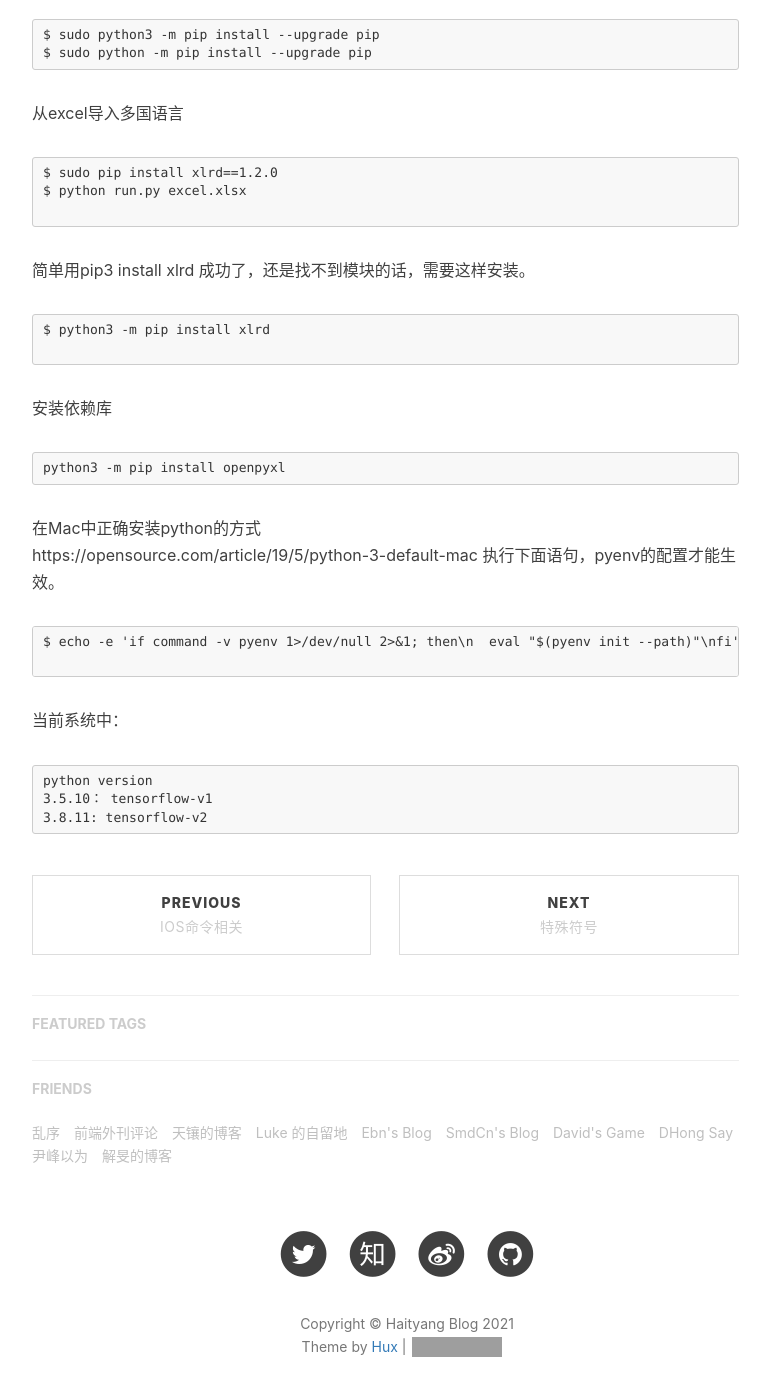
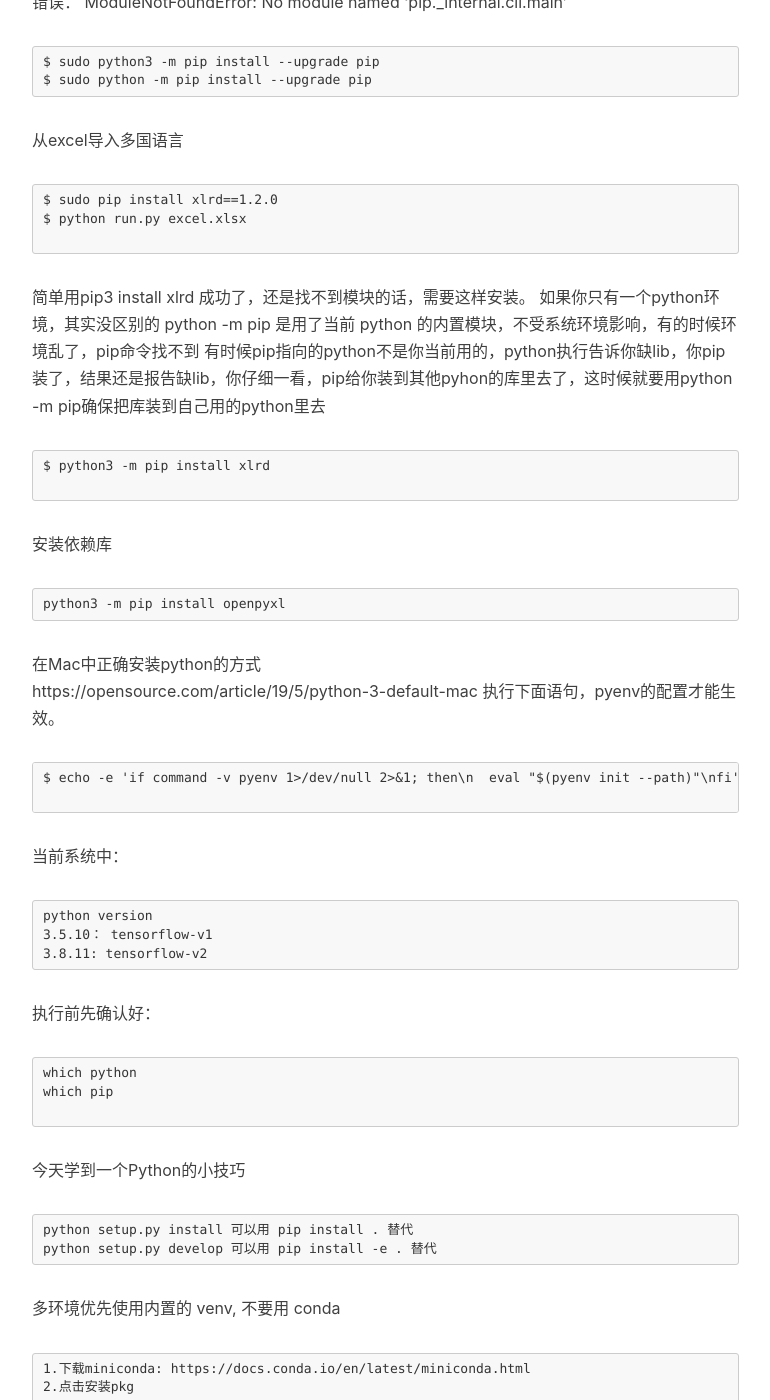
Before and after one commit to haityang/haityang.github.io, a Jekyll site: the page built from _posts/2018-06-23-Python相关.markdown, in a window 1280 px wide and 1400 px high, scrolled down 5133 px. Shown: the whole window, without its empty margins (233-1003 px from the left). Built offline with Jekyll 4.4.1, drawn with Linux system fonts in a browser that asks for light colours; nearby versions of some CDN libraries; our own code applies the rules of GitHub Pages for plain Markdown files; comment, search, counter and statistics services are not loaded; some of the changed text lies outside the part shown; grey boxes are pictures that could not be loaded.

Commit message:
update poste

````diff
--- a/_posts/2018-06-23-Python相关.markdown
+++ b/_posts/2018-06-23-Python相关.markdown
@@ -185,6 +185,8 @@
 
 #### python 装不同的版本
 If you are using mac, you can install pyenv from Brew, install the desired versions, list the installed versions, and activate each version locally or globally.
+我也推荐 pyenv，很好的管理多版本和多环境。它在管理多环境的时候，缺省会使用 python -m venv
+
 
 ```
 # 查看当前版本
@@ -263,6 +265,9 @@
 ```
 
 简单用pip3 install xlrd 成功了，还是找不到模块的话，需要这样安装。
+如果你只有一个python环境，其实没区别的
+python -m pip 是用了当前 python 的内置模块，不受系统环境影响，有的时候环境乱了，pip命令找不到
+有时候pip指向的python不是你当前用的，python执行告诉你缺lib，你pip装了，结果还是报告缺lib，你仔细一看，pip给你装到其他pyhon的库里去了，这时候就要用python -m pip确保把库装到自己用的python里去
 
 ```
 $ python3 -m pip install xlrd
@@ -293,3 +298,32 @@
 3.5.10： tensorflow-v1
 3.8.11: tensorflow-v2
 ```
+
+执行前先确认好：
+
+```
+which python
+which pip
+
+```
+
+
+今天学到一个Python的小技巧
+
+```
+python setup.py install 可以用 pip install . 替代
+python setup.py develop 可以用 pip install -e . 替代
+```
+
+
+多环境优先使用内置的 venv, 不要用 conda
+
+```
+1.下载miniconda: https://docs.conda.io/en/latest/miniconda.html
+2.点击安装pkg
+3.conda env create -f environment.yml
+4.conda activate gluon
+5.conda deactivate
+6.jupyter notebook
+
+```
````
Also changed, not shown: _posts/2020-8-28-Flutter 相关.markdown (+77 -1 lines).
